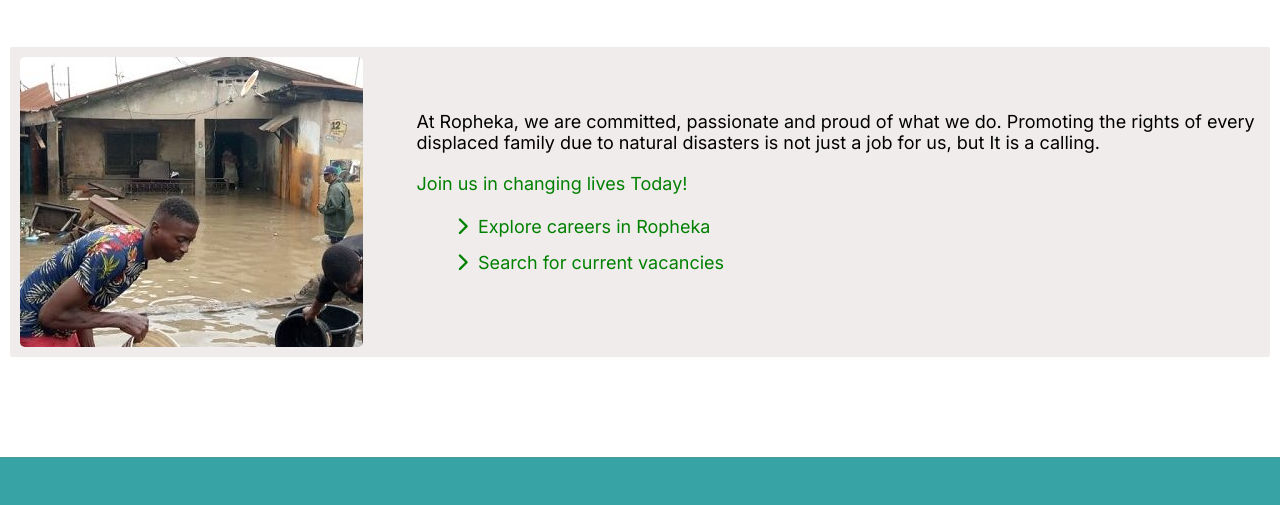
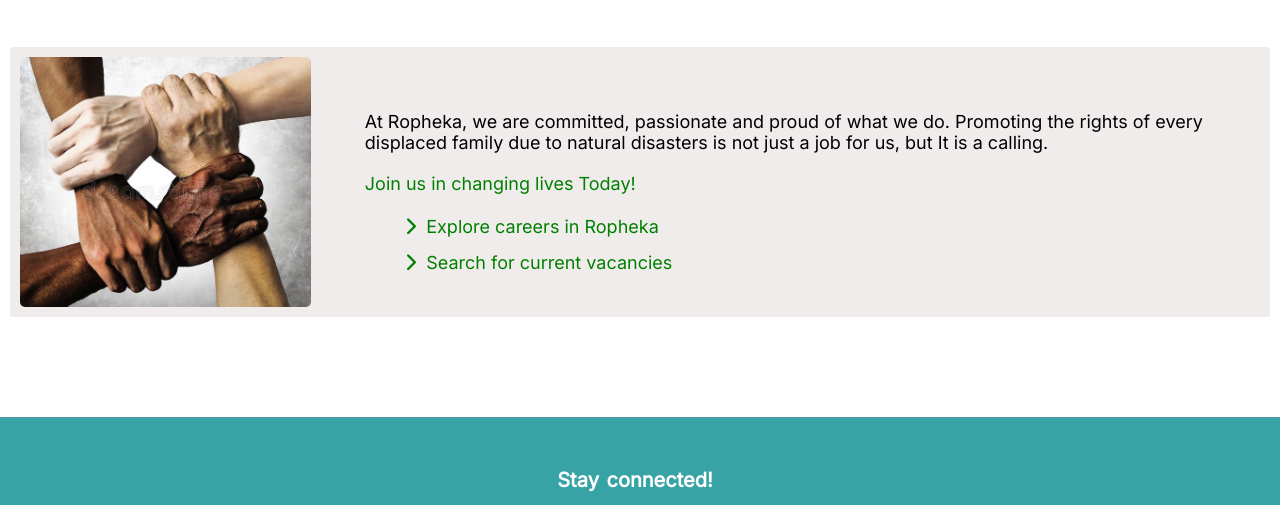
Before and after one commit to Adeboye22/Portfolio_project-1, a plain HTML site: page careers.html in a window 1280 px wide. Shown: the part 283-788 px from the top of the page. Drawn offline with Linux system fonts and the light colour scheme.

Commit message:
ropheka foundation

```diff
--- a/careers.css
+++ b/careers.css
@@ -27,9 +27,12 @@ div.table{
     border-radius: 2px;
 }
 div.img{
-    background-image: url("/Images/floodImage-3.jpeg");
-    height:290px;
-    width: 50%;
+    background-image: url("/Images/unity.jpg");
+    background-size: cover;
+    background-repeat: no-repeat;
+    background-position-x: -50px;
+    height:250px;
+    width: 40%;
     border-radius: 5px;
 }
 div.txt{
```
Also changed, not shown: Images/unity.jpg (added).
